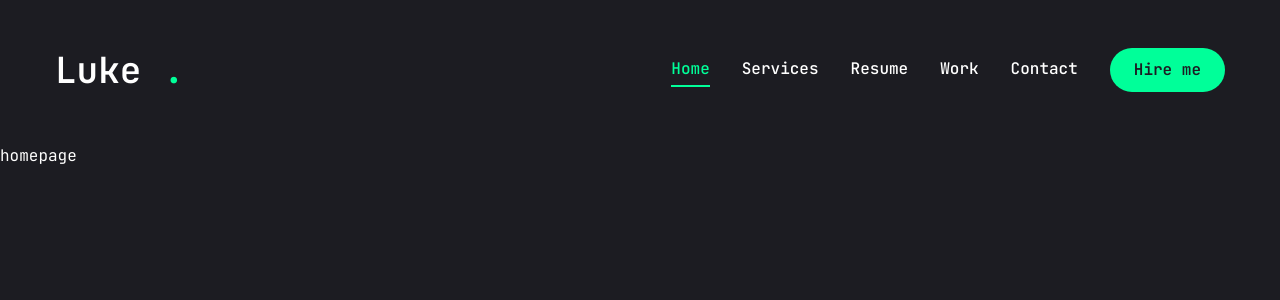
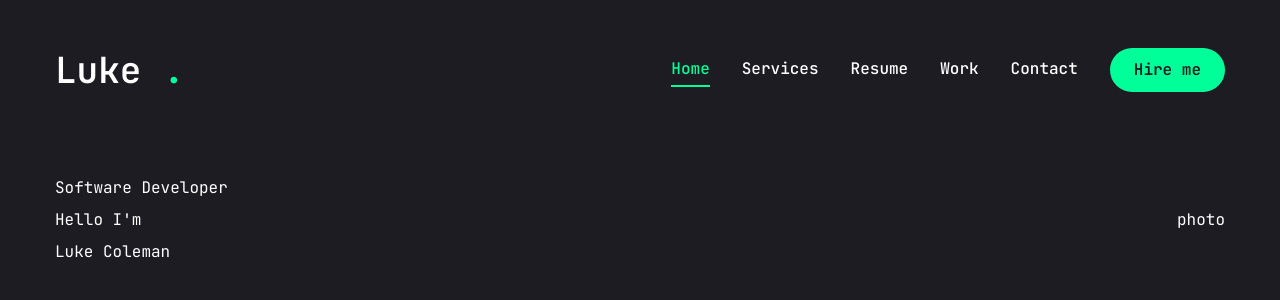
Before and after one commit to NonimUdara/my-portfolio, a Next.js app: page / in a window 1280 px wide. Shown: the top 300 px of the page. Built offline with nearby package versions, Linux system fonts and the light colour scheme.

Commit message:
update home

```diff
--- a/app/page.jsx
+++ b/app/page.jsx
@@ -2,7 +2,23 @@
 import { FiDownload } from  "react-icons/fi";
 
 const Home = () => {
-  return <div>homepage</div>
+  return (
+    <section className="h-full">
+      <div className="container mx-auto h-full">
+        <div className="flex flex-col xl:flex-row items-center justify-between xl:pt-8 xl:pb-24">
+          {/* text */}
+          <div className="text-center xl:text-left">
+            <span>Software Developer</span>
+            <h1 className="h1">
+              Hello I'm <br /><span>Luke Coleman</span>
+            </h1>
+          </div>
+          {/* photo */}
+          <div>photo</div>
+        </div>
+      </div>
+    </section>
+  );
 };
 
 export default Home;
```
